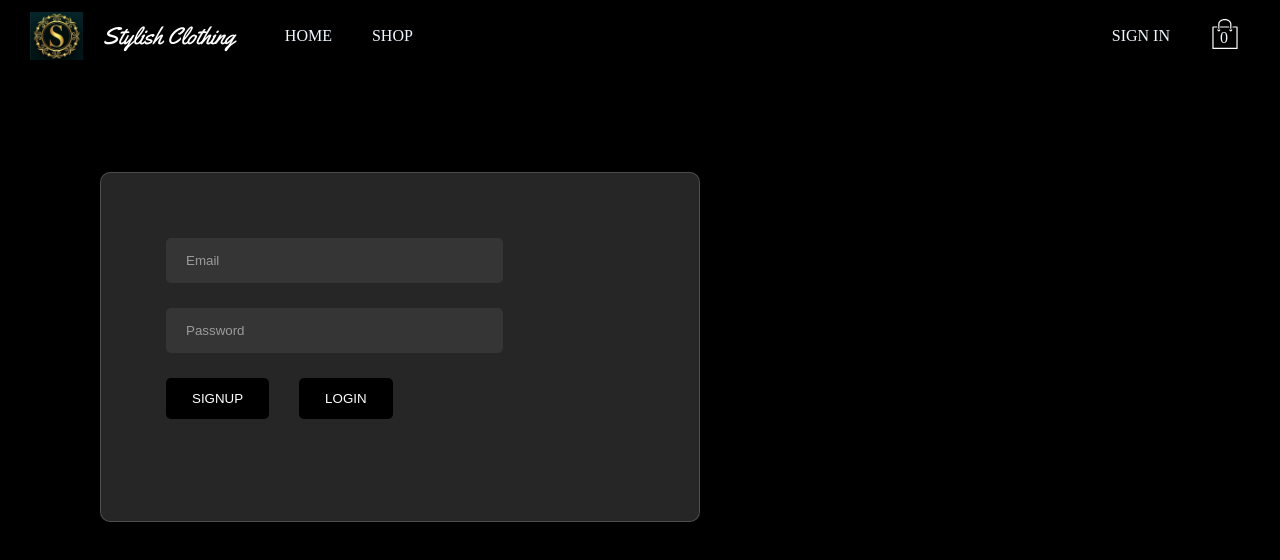
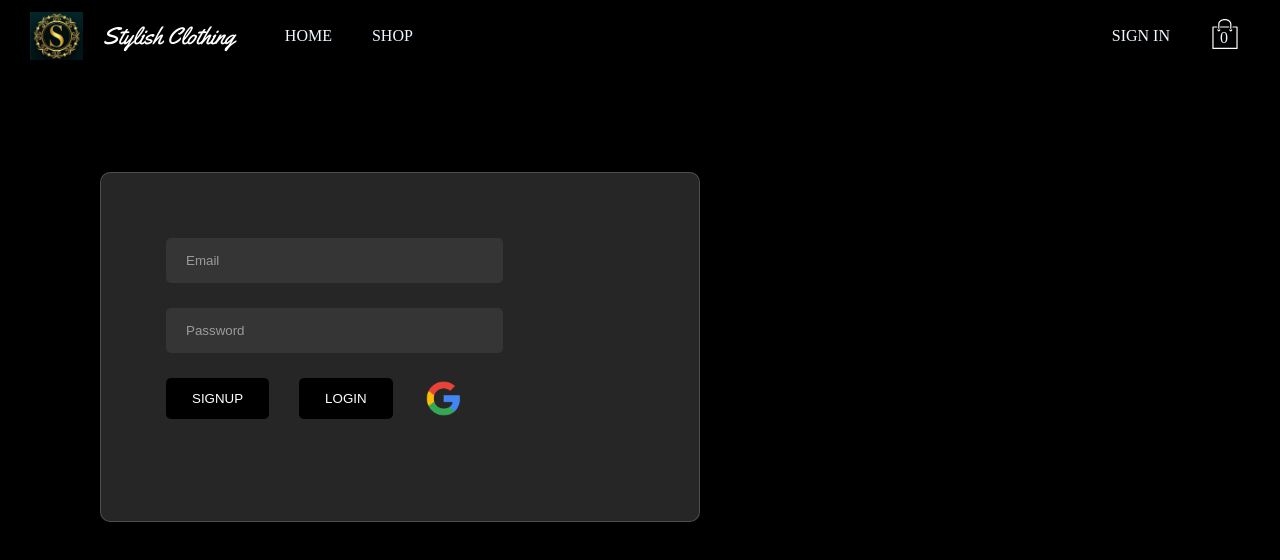
Before and after one commit to PrashantSingh5946/sahara, a React (Vite) app: page /sign in a window 1280 px wide. Shown: the top 560 px of the page. Built offline with nearby package versions, Linux system fonts and the light colour scheme; no server answers.

Commit message:
Adding the redirect files to the vercel config for client side routing

```diff
--- a/components/SignInAndUp.jsx
+++ b/components/SignInAndUp.jsx
@@ -2,6 +2,7 @@ import React, { useState } from "react";
 import { useNavigate } from "react-router-dom";
 import {
   createNewUserWithEmailAndPassword as signUp,
+  signInWithGooglePopup,
   signInWithValues as signIn,
 } from "../util/firebase-util";
 import { useContext } from "react";
@@ -62,6 +63,7 @@ export default function SignInAndUp() {
       <div className={styles["btn-container"]}>
         <button onClick={signUpHandler}>SignUp</button>
         <button onClick={signInHandler}>Login</button>
+        <div onClick={signInWithGooglePopup} className={styles["googleSignIn"]}></div>
       </div>
     </div>
   );
--- a/components/SignInAndUp.module.css
+++ b/components/SignInAndUp.module.css
@@ -45,6 +45,7 @@
 
 .btn-container {
   padding: 0px 25px;
+  display: flex;
 }
 
 .btn-container button {
@@ -58,3 +59,12 @@
   transform: scale(1.2);
   transition: cubic-bezier(0.23, 1, 0.32, 1);
 }
+
+div.googleSignIn
+{
+  background-image: url("../src/assets/goo.png");
+  width: 41px;
+  aspect-ratio: 1;
+  background-size: cover;
+
+}
--- a/index.html
+++ b/index.html
@@ -4,7 +4,7 @@
     <meta charset="UTF-8" />
     <link rel="icon" type="image/svg+xml" href="/vite.svg" />
     <meta name="viewport" content="width=device-width, initial-scale=1.0" />
-    <title>Vite + React</title>
+    <title>Shopping App</title>
   </head>
   <body>
     <div id="root"></div>
```
Also changed, not shown: src/assets/goo.png (added), vercel.json (added).
